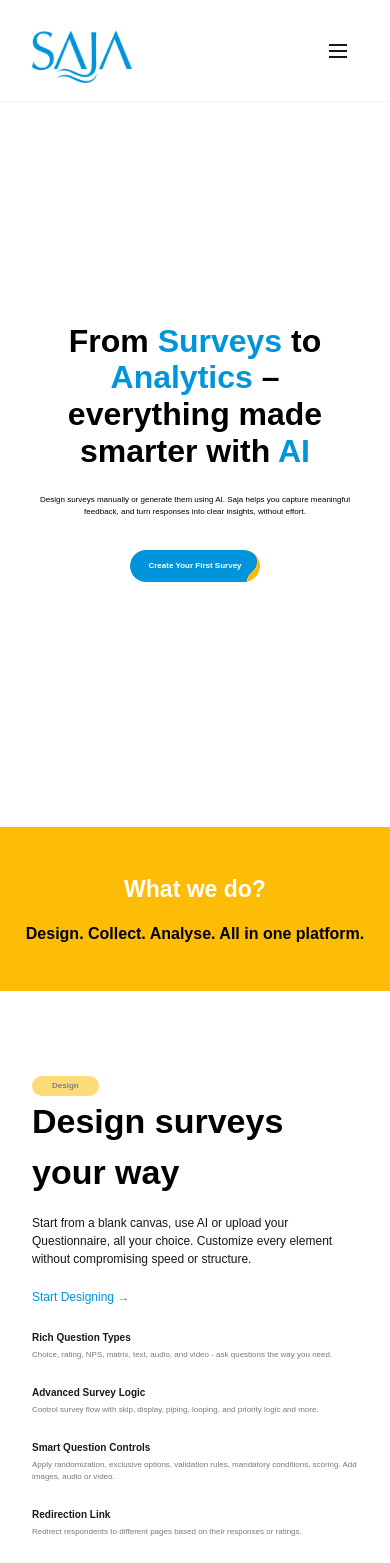
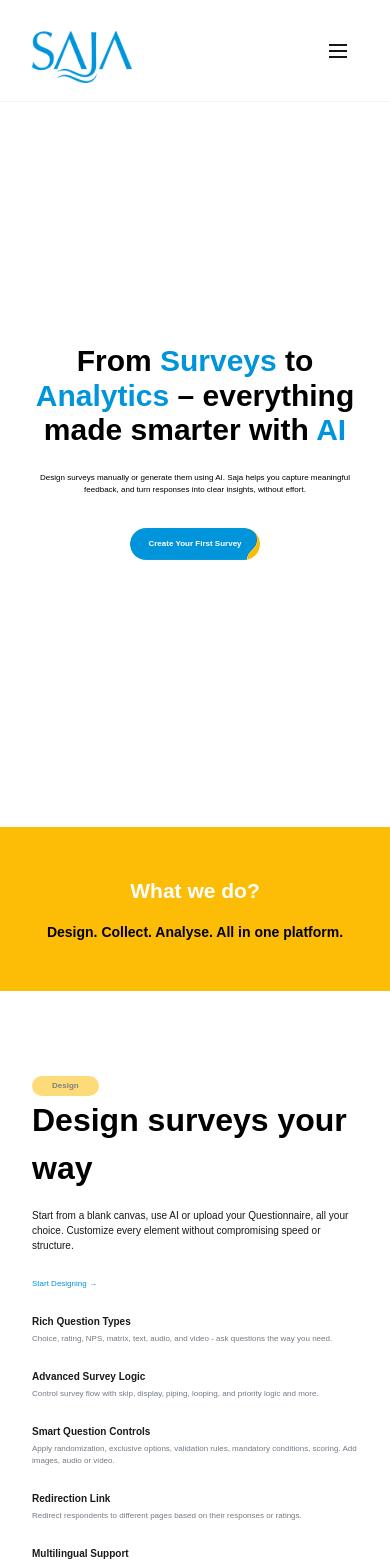
Before and after one commit to ishtyak/saja-web, a Next.js app: page / in a window 390 px wide. Shown: the top 1563 px of the page. Built offline with nearby package versions, Linux system fonts and the light colour scheme.

Commit message:
Update footer copyright text, adjust AISection and TeamsSection styling, and refine global CSS font sizes for improved consistency and readability

```diff
--- a/app/components/Footer.tsx
+++ b/app/components/Footer.tsx
@@ -63,7 +63,7 @@ export default function Footer() {
         {/* Bottom bar */}
         <div className="mt-6 pt-6 border-t border-gray-200 flex flex-col sm:flex-row items-center justify-between gap-4">
           <em className="text-[#494949] text-[14px]">
-            Copyright © 2026 SAJA Feedback Insights | All Rights Reserved
+            Copyright © 2026 SAJA Tech Pvt. Ltd. | All Rights Reserved
           </em>
           {/* Social Icons */}
           <div className="flex items-center gap-4">
--- a/app/components/home/AISection.tsx
+++ b/app/components/home/AISection.tsx
@@ -38,7 +38,7 @@ export default function AISection() {
             {aiFeatures.map((f) => (
               <div
                 key={f.title}
-                className="w-full max-w-[420px] min-h-[220px] rounded-2xl p-6 md:p-7 shadow-sm border border-gray-100
+                className="w-full max-w-[420px] min-h-fit rounded-2xl p-6 md:p-7  shadow-sm border shadow-[#A9E4FF] border-[#A9E4FF]
                      flex flex-col justify-start"
               >
                 <h3 className="wwd-f-title font-semibold text-[#0095DA] mb-3">
--- a/app/components/home/SecuritySection.tsx
+++ b/app/components/home/SecuritySection.tsx
@@ -30,7 +30,7 @@ function ShieldIcon() {
 
 export default function SecuritySection() {
   return (
-    <section className="w-full bg-[#f8f9fa] py-20">
+    <section className="w-full  py-20">
       <div className="max-w-360 mx-auto px-8 lg:px-16">
         <div className="flex flex-col lg:flex-row gap-16 items-start">
           {/* Left: shield icon + title */}
--- a/app/components/home/WhatWeDoSection.tsx
+++ b/app/components/home/WhatWeDoSection.tsx
@@ -99,7 +99,7 @@ export default function WhatWeDoSection() {
       <div className="max-w-360 mx-auto px-8 lg:px-20 py-20 sm:flex">
 
         <div className="sm:w-2/5 relative">
-          <div className="sticky top-20">
+          <div className="sticky top-[15vh]">
             <button className="wwd-button py-1 px-5 rounded-full animate-pulse">
               Design
             </button>
@@ -133,7 +133,7 @@ export default function WhatWeDoSection() {
       {/* Collect */}
       <div className="max-w-360 mx-auto px-8 lg:px-20 pb-20 sm:flex">
         <div className="sm:w-2/5 relative">
-          <div className="sticky top-20">
+          <div className="sticky top-[15vh]">
             <button className="wwd-button py-1 px-5 rounded-full animate-pulse">
               Collect
             </button>
@@ -174,7 +174,7 @@ export default function WhatWeDoSection() {
       {/* Analyse */}
       <div className="max-w-360 mx-auto px-8 lg:px-20 pb-20 sm:flex">
         <div className="sm:w-2/5 relative">
-          <div className="sticky top-20">
+          <div className="sticky top-[15vh]">
             <button className="wwd-button py-1 px-5 rounded-full animate-pulse">
               Analyse
             </button>
--- a/app/globals.css
+++ b/app/globals.css
@@ -21,11 +21,11 @@
   }
 
   .heading {
-    font-size: 56px;
+    font-size: 54px;
   }
 
   .h-desc {
-    font-size: 24px;
+    font-size: 22px;
   }
 
   .nav-button {
@@ -39,12 +39,12 @@
 
   .strip-title {
     font-weight: bold;
-    font-size: 45px;
+    font-size: 43px;
   }
 
   .strip-desc {
     font-weight: bold;
-    font-size: 40px;
+    font-size: 38px;
   }
 
   .wwd-button {
@@ -54,17 +54,17 @@
   }
 
   .wwd-title {
-    font-size: 50px;
+    font-size: 48px;
     font-weight: bold;
   }
 
   .wwd-desc {
-    font-size: 24px;
+    font-size: 22px;
     font-weight: 500;
   }
 
   .wwd-link {
-    font-size: 22px;
+    font-size: 20px;
     font-weight: 500;
   }
 
@@ -110,11 +110,11 @@
   @media (max-width: 1280px) {
 
     .heading {
-      font-size: 48px;
+      font-size: 46px;
     }
 
     .h-desc {
-      font-size: 18px;
+      font-size: 16px;
     }
 
     .nav-button {
@@ -126,12 +126,12 @@
     }
 
     .strip-title {
-      font-size: 37px;
+      font-size: 35px;
       font-weight: bold;
     }
 
     .strip-desc {
-      font-size: 32px;
+      font-size: 30px;
       font-weight: bold;
     }
 
@@ -142,17 +142,17 @@
     }
 
     .wwd-title {
-      font-size: 42px;
+      font-size: 40px;
       font-weight: bold;
     }
 
     .wwd-desc {
-      font-size: 18px;
+      font-size: 16px;
       font-weight: 500;
     }
 
     .wwd-link {
-      font-size: 16px;
+      font-size: 14px;
       font-weight: 500;
     }
 
@@ -199,11 +199,11 @@
   @media (max-width: 768px) {
 
     .heading {
-      font-size: 40px;
+      font-size: 38px;
     }
 
     .h-desc {
-      font-size: 12px;
+      font-size: 10px;
     }
 
     .nav-button {
@@ -215,12 +215,12 @@
     }
 
     .strip-title {
-      font-size: 30px;
+      font-size: 28px;
       font-weight: bold;
     }
 
     .strip-desc {
-      font-size: 24px;
+      font-size: 22px;
       font-weight: bold;
     }
 
@@ -231,17 +231,17 @@
     }
 
     .wwd-title {
-      font-size: 34px;
+      font-size: 32px;
       font-weight: bold;
     }
 
     .wwd-desc {
-      font-size: 12px;
+      font-size: 10px;
       font-weight: 500;
     }
 
     .wwd-link {
-      font-size: 12px;
+      font-size: 10px;
       font-weight: 500;
     }
 
@@ -287,7 +287,7 @@
   @media (max-width: 480px) {
 
     .heading {
-      font-size: 32px;
+      font-size: 30px;
     }
 
     .h-desc {
@@ -303,12 +303,12 @@
     }
 
     .strip-title {
-      font-size: 23px;
+      font-size: 21px;
       font-weight: bold;
     }
 
     .strip-desc {
-      font-size: 16px;
+      font-size: 14px;
       font-weight: bold;
     }
 
@@ -319,17 +319,17 @@
     }
 
     .wwd-title {
-      font-size: 34px;
+      font-size: 32px;
       font-weight: bold;
     }
 
     .wwd-desc {
-      font-size: 12px;
+      font-size: 10px;
       font-weight: 500;
     }
 
     .wwd-link {
-      font-size: 12px;
+      font-size: 8px;
       font-weight: 500;
     }
 
```
Also changed, not shown: app/components/home/TeamsSection.tsx (+12 -12 lines), app/pricing/page.tsx (+35 -9 lines).
